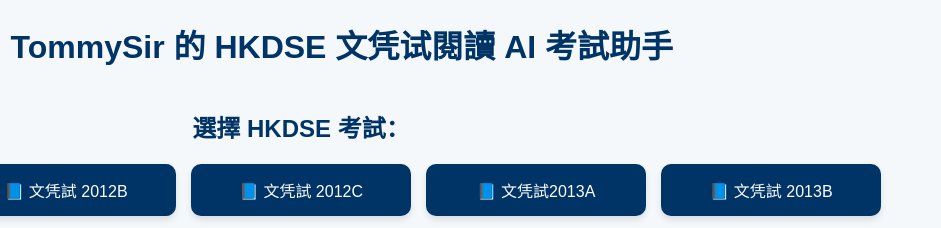
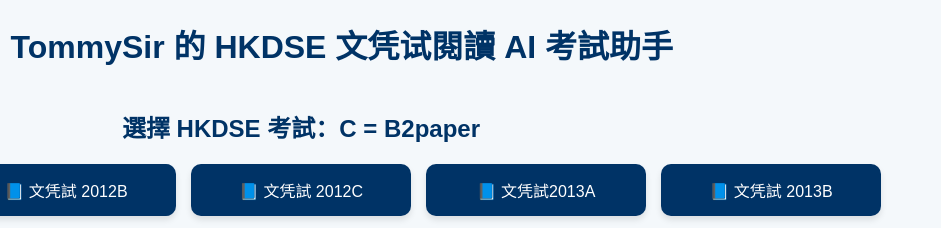
Before and after one commit to TommyTam2012/hkdse-reading-ai-app-v2, a website: page public/index.html in a window 1280 px wide. Shown: the top 228 px of the page, 339-1280 px from the left. Drawn offline with Linux system fonts and the light colour scheme.

Commit message:
Update index.html

```diff
--- a/public/index.html
+++ b/public/index.html
@@ -52,7 +52,7 @@
 
   <main>
     <section class="selectors">
-      <h2>選擇 HKDSE 考試：</h2>
+      <h2>選擇 HKDSE 考試：C = B2paper </h2>
       <div class="exam-grid">
         <div class="exam-btn" onclick="setExam('2012A')">📘 文凭試2012A</div>
         <div class="exam-btn" onclick="setExam('2012B')">📘 文凭試 2012B</div>
```
